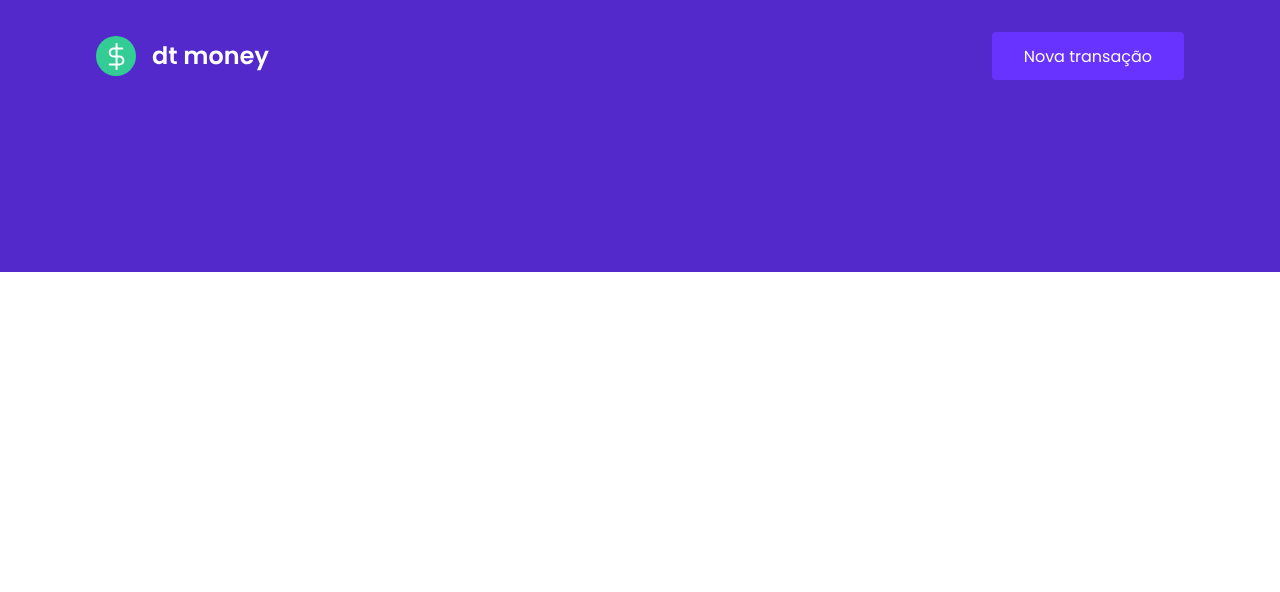
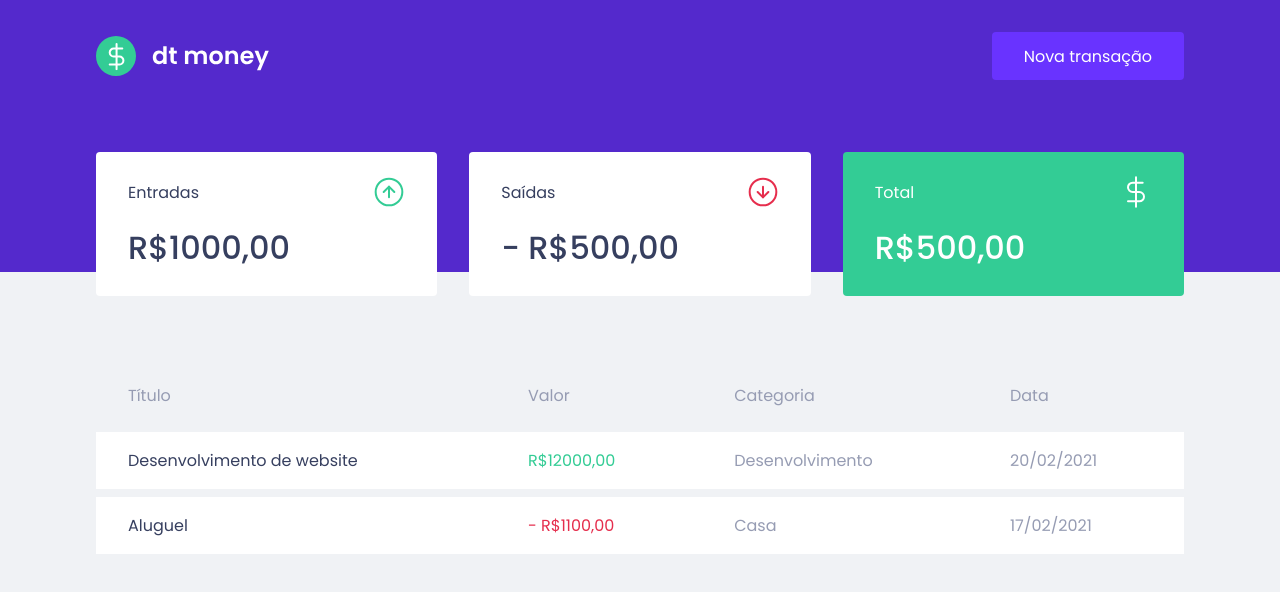
Before and after one commit to George-b1t/dtmoney, a React (Create React App) app: page / in a window 1280 px wide. Shown: the top 592 px of the page. Built offline with nearby package versions, Linux system fonts and the light colour scheme.

Commit message:
summary&transactionsTable-components

```diff
--- a/public/index.html
+++ b/public/index.html
@@ -8,7 +8,7 @@
 
     <link rel="shortcut icon" href="favicon.png" type="image/png" />
 
-    <link href="https://fonts.googleapis.com/css2?family=Poppins:wght@400;600&display=swap" rel="stylesheet" />
+    <link href="https://fonts.googleapis.com/css2?family=Poppins:wght@400;500;600&display=swap" rel="stylesheet" />
 
     <title>dtmoney</title>
   </head>
--- a/src/App.tsx
+++ b/src/App.tsx
@@ -1,11 +1,13 @@
-import styled from 'styled-components';
+import { Dashboard } from './components/Dashboard';
 import { Header } from './components/Header';
+
 import { GlobalStyle } from './styles/global';
 
 export function App() {
   return (
     <>
       <Header />
+      <Dashboard />
       <GlobalStyle />
     </>
   );
--- /dev/null
+++ b/src/components/Dashboard/index.tsx
@@ -0,0 +1,12 @@
+import { Summary } from '../Summary';
+import { TransactionsTable } from '../TransactionsTable';
+import { Container } from './styles';
+
+export function Dashboard() {
+  return(
+    <Container>
+      <Summary />
+      <TransactionsTable />
+    </Container>
+  );
+};
--- /dev/null
+++ b/src/components/Dashboard/styles.ts
@@ -0,0 +1,7 @@
+import styled from "styled-components";
+
+export const Container = styled.main`
+  max-width: 1120px;
+  margin: 0 auto;
+  padding: 2.5rem 1rem;
+`;
--- /dev/null
+++ b/src/components/Summary/index.tsx
@@ -0,0 +1,33 @@
+import incomeImg from '../../assets/income.svg';
+import outcomeImg from '../../assets/outcome.svg';
+import totalImg from '../../assets/total.svg';
+
+import { Container } from "./styles";
+
+export function Summary() {
+  return(
+    <Container>
+      <div>
+        <header>
+          <p>Entradas</p>
+          <img src={incomeImg} alt="Entradas" />
+        </header>
+        <strong>R$1000,00</strong>
+      </div>
+      <div>
+        <header>
+          <p>Saídas</p>
+          <img src={outcomeImg} alt="Saídas" />
+        </header>
+        <strong>- R$500,00</strong>
+      </div>
+      <div className='highlight-background'>
+        <header>
+          <p>Total</p>
+          <img src={totalImg} alt="Total" />
+        </header>
+        <strong>R$500,00</strong>
+      </div>
+    </Container>
+  );
+};
--- /dev/null
+++ b/src/components/Summary/styles.ts
@@ -0,0 +1,34 @@
+import styled from "styled-components";
+
+export const Container = styled.div`
+  display: grid;
+  grid-template-columns: repeat(3, 1fr);
+  gap: 2rem;
+  margin-top: -10rem;
+
+  div {
+    background: var(--shape);
+    padding: 1.5rem 2rem;
+    border-radius: 0.25rem;
+    color: var(--text-title);
+
+    header {
+      display: flex;
+      align-items: center;
+      justify-content: space-between;
+    }
+
+    strong {
+      display: block;
+      margin-top: 1rem;
+      font-size: 2rem;
+      font-weight: 500;
+      line-height: 3rem;
+    }
+
+    &.highlight-background {
+      background: var(--green);
+      color: #fff;
+    }
+  }
+`;
--- /dev/null
+++ b/src/components/TransactionsTable/index.tsx
@@ -0,0 +1,33 @@
+import { Container } from "./styles";
+
+export function TransactionsTable() {
+  return(
+    <Container>
+      <table>
+        <thead>
+          <tr>
+            <th>Título</th>
+            <th>Valor</th>
+            <th>Categoria</th>
+            <th>Data</th>
+          </tr>
+        </thead>
+
+        <tbody>
+          <tr>
+            <td>Desenvolvimento de website</td>
+            <td className='deposit'>R$12000,00</td>
+            <td>Desenvolvimento</td>
+            <td>20/02/2021</td>
+          </tr>
+          <tr>
+            <td>Aluguel</td>
+            <td className='withdraw'>- R$1100,00</td>
+            <td>Casa</td>
+            <td>17/02/2021</td>
+          </tr>
+        </tbody>
+      </table>
+    </Container>
+  );
+};
--- /dev/null
+++ b/src/components/TransactionsTable/styles.ts
@@ -0,0 +1,37 @@
+import styled from "styled-components";
+
+export const Container = styled.div`
+  margin-top: 4rem;
+
+  table {
+    width: 100%;
+    border-spacing: 0 .5rem;
+
+    th {
+      color: var(--text-body);
+      font-weight: 400;
+      padding: 1rem 2rem;
+      text-align: left;
+      line-height: 1.5rem;
+    }
+
+    td {
+      padding: 1rem 2rem;
+      border: 0;
+      background: var(--shape);
+      color: var(--text-body);
+
+      &:first-child {
+        color: var(--text-title);
+      }
+
+      &.deposit {
+        color: var(--green);
+      }
+
+      &.withdraw {
+        color: var(--red);
+      }
+    }
+  }
+`;
--- a/src/styles/global.ts
+++ b/src/styles/global.ts
@@ -4,6 +4,7 @@
   :root {
     --background: #f0f2f5;
     --red: #e52e4d;
+    --green: #33cc95;
     --blue: #5429cc;
 
     --blue-light: #6933ff;
@@ -32,7 +33,7 @@
   }
 
   body {
-    background: var(---background);
+    background: var(--background);
     -webkit-font-smoothing: antialiased;
   }
 
```
